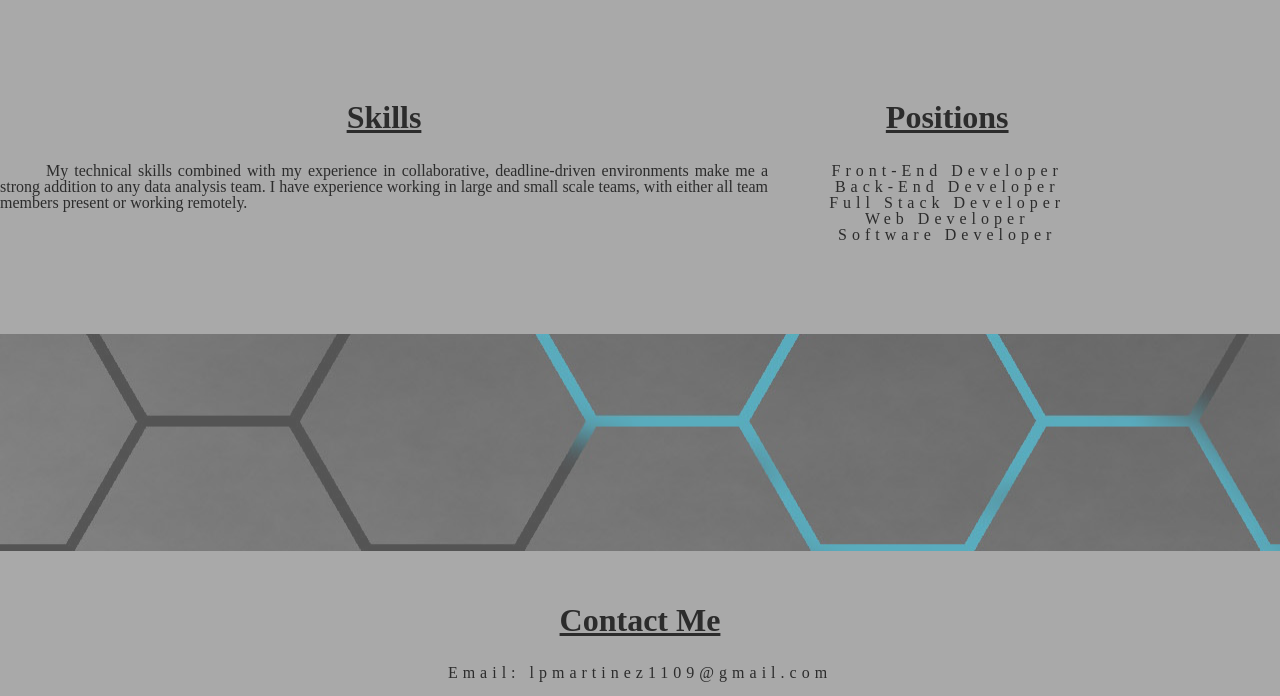
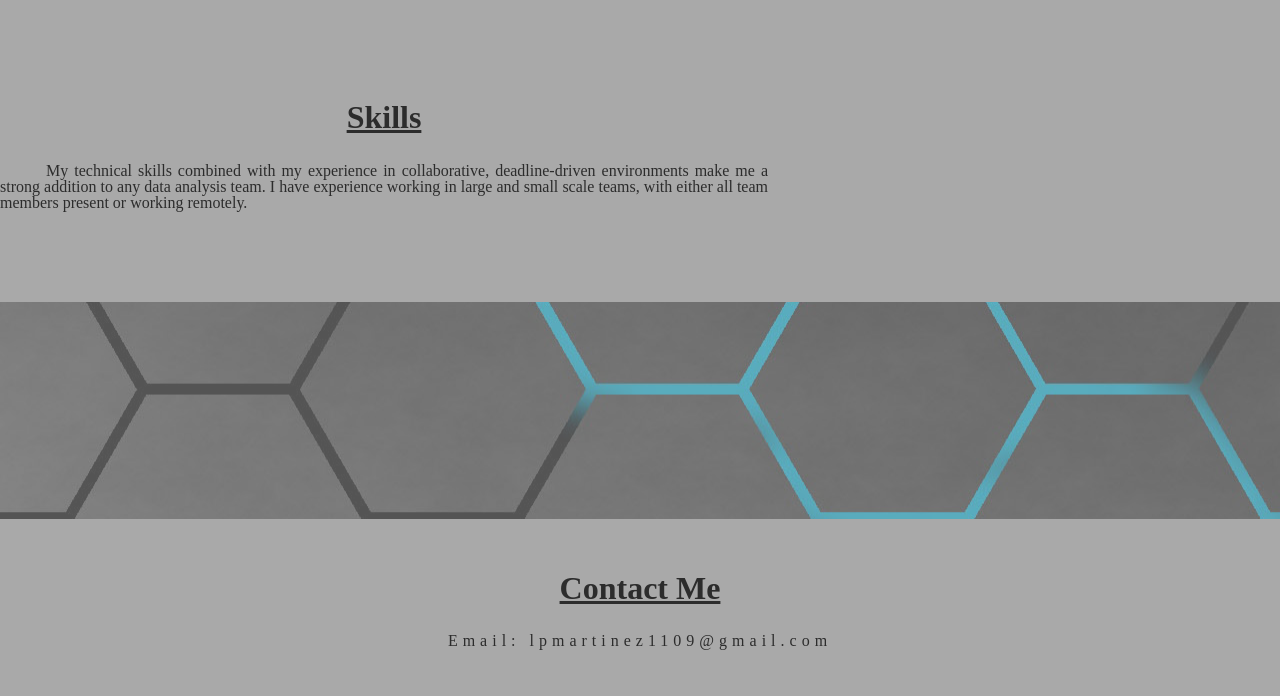
Before and after one commit to Lpmartinez1109/Web_Developer_Portfolio, a plain HTML site: page index.html in a window 1280 px wide. Shown: the part 2234-2930 px from the top of the page. Drawn offline with Linux system fonts and the light colour scheme; a web font is replaced by a local one.

Commit message:
Sidebar removed temporarily removed

```diff
--- a/index.html
+++ b/index.html
@@ -70,21 +70,6 @@
                 <h2>Skills</h2>
                 <p style="text-indent: 6%;">My technical skills combined with my experience in collaborative, deadline-driven environments make me a strong addition to any data analysis team. I have experience working in large and small scale teams, with either all team members present or working remotely.</p>
             </section>
-            <section class="sidebar">
-                <section class="contact">
-                    <h2>Positions</h2>
-                    <p>Front-End Developer
-                        <br class="break">
-                        Back-End Developer
-                        <br class="break">
-                        Full Stack Developer
-                        <br class="break">
-                        Web Developer
-                        <br class="break">
-                        Software Developer
-                    </p>
-                </section>
-            </section>
             <div class="clearfix"></div>
             <a name ="contact">
                 <section class="parallax">
```
